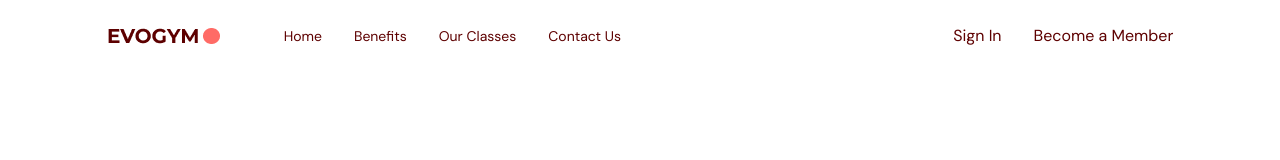
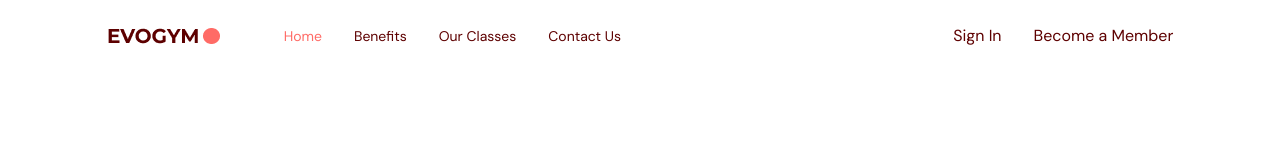
Before and after one commit to SuTuncel/fitness-app, a React (Vite) app in the folder fitness/: page / in a window 1280 px wide. Shown: the top 160 px of the page. Built offline with nearby package versions, Linux system fonts and the light colour scheme.

Commit message:
feat: add navbar

```diff
--- a/fitness/src/App.tsx
+++ b/fitness/src/App.tsx
@@ -1,9 +1,14 @@
 import Navbar from '@/scenes/navbar';
+import { useState } from 'react';
 
 function App() {
+  const [selectedPage, setSelectedPage] = useState('home');
   return (
     <div className='app bg-gray-20'>
-    <Navbar/>
+      <Navbar
+        selectedPage={selectedPage}
+        setSelectedPage={setSelectedPage}
+      />
     </div>
   )
 }
--- a/fitness/src/scenes/navbar/Link.tsx
+++ b/fitness/src/scenes/navbar/Link.tsx
@@ -0,0 +1,24 @@
+import AnchorLink from "react-anchor-link-smooth-scroll"
+
+type Props = {
+    page: string;
+    selectedPage: string;
+    setSelectedPage: (value: string) => void;
+}
+
+const Link = ({page, selectedPage, setSelectedPage}: Props) => {
+    const lowerCasePage = page.toLowerCase().replace(/ /g, "");
+  return (
+    <AnchorLink
+        className={`${selectedPage === lowerCasePage ? "text-primary-500" : ""}
+        transition duration-500 hover:text-primary-300
+        `}
+        href={`#${lowerCasePage}`}
+        onClick={( ) => setSelectedPage(lowerCasePage)}
+    >
+        {page}
+    </AnchorLink>
+  )
+}
+
+export default Link
--- a/fitness/src/scenes/navbar/index.tsx
+++ b/fitness/src/scenes/navbar/index.tsx
@@ -1,11 +1,15 @@
 import { useState } from "react";
 import { Bars3Icon, XMarkIcon } from "@heroicons/react/24/solid";
 import Logo from "@/assets/Logo.png";
+import Link from "./Link";
 
-type Props = {};
+type Props = {
+    selectedPage: string;
+    setSelectedPage: (value: string) => void;
+};
 
-const Navbar = (props: Props) => {
-    const flexBetween = "flex items-center justify-between"; // Fixed typo here
+const Navbar = ({ selectedPage, setSelectedPage }: Props) => {
+    const flexBetween = "flex items-center justify-between";
 
     return (
         <nav>
@@ -15,10 +19,26 @@
                         <img alt="logo" src={Logo} />
                         <div className={`${flexBetween} w-full`}>
                             <div className={`${flexBetween} gap-8 text-sm`}>
-                                <p>Home</p>
-                                <p>Benefits</p>
-                                <p>Our Classes</p>
-                                <p>Contact Us</p>
+                                <Link
+                                    page="Home"
+                                    selectedPage={selectedPage}
+                                    setSelectedPage={setSelectedPage}
+                                />
+                                <Link
+                                    page="Benefits"
+                                    selectedPage={selectedPage}
+                                    setSelectedPage={setSelectedPage}
+                                />
+                                <Link
+                                    page="Our Classes"
+                                    selectedPage={selectedPage}
+                                    setSelectedPage={setSelectedPage}
+                                />
+                                <Link
+                                    page="Contact Us"
+                                    selectedPage={selectedPage}
+                                    setSelectedPage={setSelectedPage}
+                                />
                             </div>
                             <div className={`${flexBetween} gap-8`}>
                                 <p>Sign In</p>
```
